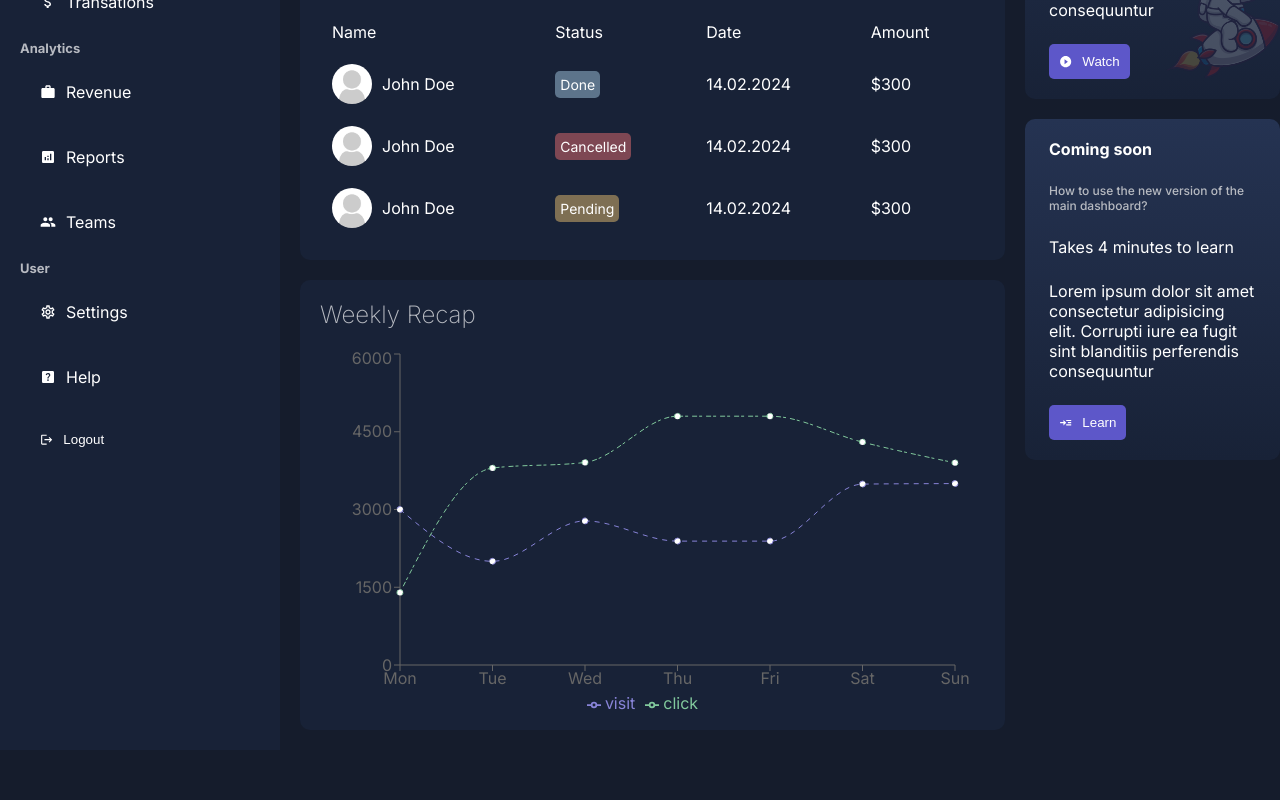
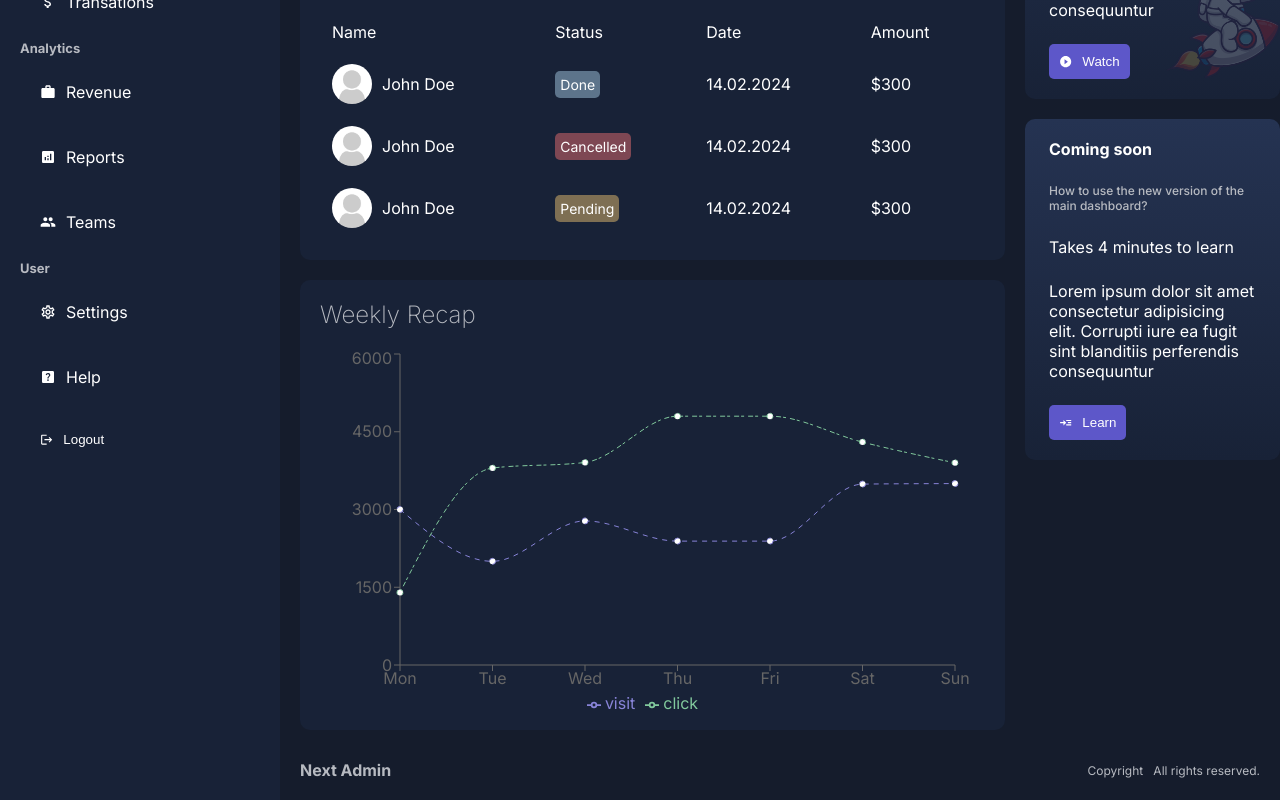
Before and after one commit to DineshShrestha/nextadmin, a Next.js app: page /dashboard in a window 1280 px wide. Shown: the part 358-1158 px from the top of the page. Before the commit the page ends 1108 px from the top, so only its background shows below. Built offline with nearby package versions, Linux system fonts and the light colour scheme.

Commit message:
footer design

```diff
--- a/app/dashboard/layout.jsx
+++ b/app/dashboard/layout.jsx
@@ -1,6 +1,7 @@
 import Sidebar from "../ui/dashboard/sidebar/sidebar"
 import Navbar from "../ui/dashboard/navbar/navbar"
 import styles from "../ui/dashboard/dashboard.module.css"
+import Footer from "../ui/dashboard/footer/footer"
 const Layout = ({children}) => {
     return(
         <div className={styles.container}>
@@ -10,6 +11,7 @@
             <div className={styles.content}>
                 <Navbar/>
                 {children}
+                <Footer/>
             </div>
         </div>
     )
--- /dev/null
+++ b/app/ui/dashboard/footer/footer.jsx
@@ -0,0 +1,11 @@
+import styles from "./footer.module.css"
+const Footer = () => {
+    return(
+        <div className={styles.container}>
+            <div className={styles.logo}>Next Admin</div>
+            <div className={styles.text}>Copyright &nbsp; All rights reserved.</div>
+        </div>
+    )
+}
+
+export default Footer
--- /dev/null
+++ b/app/ui/dashboard/footer/footer.module.css
@@ -0,0 +1,15 @@
+.container{
+    display: flex;
+    align-items: center;
+    justify-content: space-between;
+    margin-top: 30px;
+    color: var(--textSoft);
+}
+
+.logo{
+   font-weight: bold;
+}
+
+.text{
+    font-size: 12px;
+}
```
